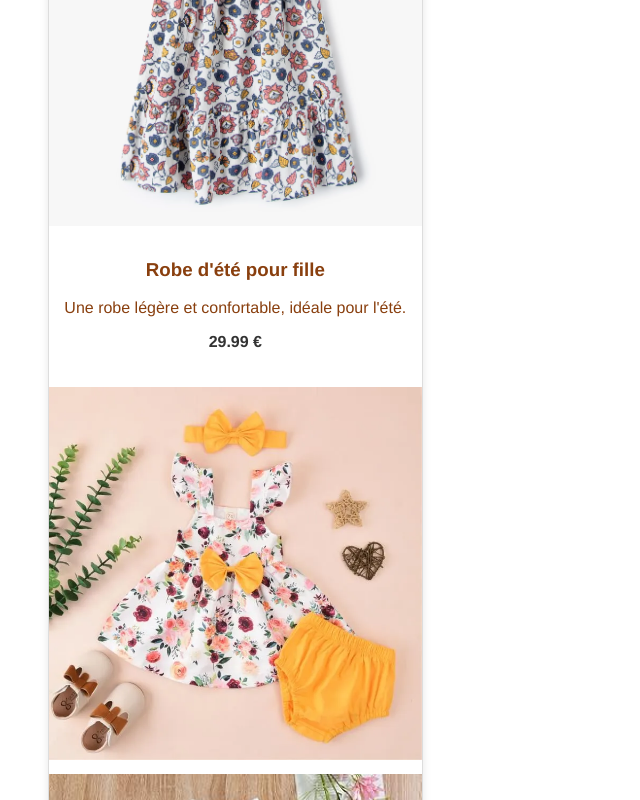
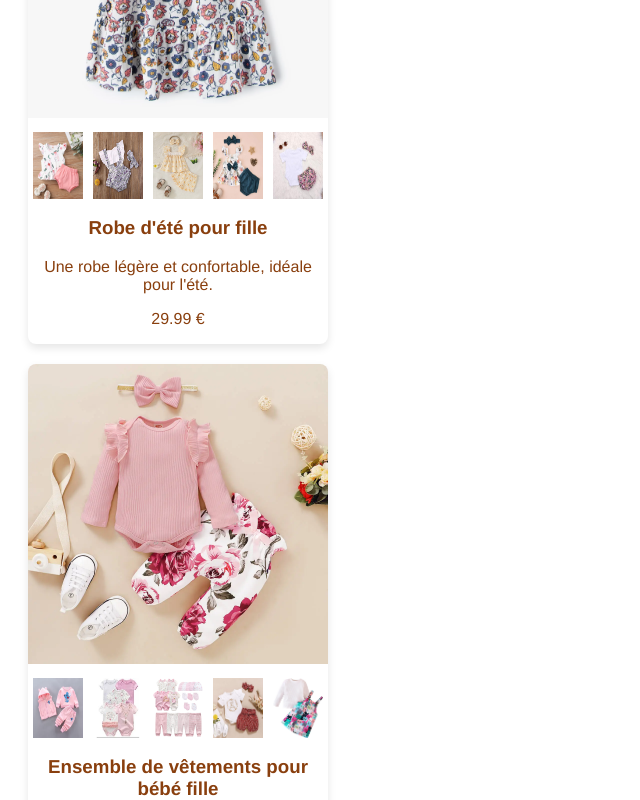
Before and after one commit to AlbaMate/Mini-Boutique, a Vue app: page /VetementsFille in a window 1280 px wide. Shown: the part 1580-2380 px from the top of the page, without its empty margins (0-640 px from the left). Built offline with nearby package versions, Linux system fonts and the light colour scheme.

Commit message:
css-affichageVetementGarçon

```diff
--- a/src/components/VetementsFille.vue
+++ b/src/components/VetementsFille.vue
@@ -3,27 +3,37 @@
   <h1>Vêtements de Fille</h1>
   <div class="clothes-grid">
     <transition-group name="fade" tag="div">
-        <!-- Utilisation de v-for pour boucler sur chaque élément de vêtements -->
+      <!-- Boucle sur chaque élément de vêtements -->
       <div v-for="item in clothes" :key="item.id" class="clothes-card">
-          <!-- Affichage de l'image principale de chaque article -->
-          <img :src="item.image" :alt="item.name" class="clothes-image" />
+        <!-- image principale -->
+        <div class="main-image-container">
+          <img :src="currentImage(item)" :alt="item.name" class="clothes-image" />
+        </div>
+
+        <!--  images supplémentaires -->
+        <div class="additional-images">
+          <img
+            v-for="(img, index) in item.additionalImages"
+            :key="index"
+            :src="img"
+            :alt="item.name"
+            class="additional-image"
+            @click="updateImage(item, img)"
+          />
+        </div>
 
         <div class="clothes-info">
-            <!-- Affichage des informations de chaque article -->
           <h3>{{ item.name }}</h3>
           <p>{{ item.description }}</p>
           <p class="price">{{ item.price }} €</p>
-          </div>
-
-          <!-- Affichage des images supplémentaires de chaque article -->
-          <div class="additional-images">
-            <img v-for="(img, index) in item.additionalImages" :key="index" :src="img" :alt="item.name" />
         </div>
       </div>
     </transition-group>
   </div>
 </div>
+
 </template>
+
 
 <script>
 export default {
@@ -67,8 +77,8 @@ export default {
             "CatalogueFille/comni8.jpg",
           ],
         },
-        // Ajoute d'autres articles de vêtements ici
-        {id: 3,
+        {
+          id: 3,
           name: "Vêtements d'anniversaire pour fille",
           description: "Une tenue festive et élégante pour célébrer les anniversaires",
           price: 19.99,
@@ -79,44 +89,132 @@ export default {
             "CatalogueFille/robe3.avif",
             "CatalogueFille/robe4.avif",
             "CatalogueFille/robe5.jpg",
-
           ],
         },
       ],
     };
   },
+  methods: {
+    updateImage(item, newImage) {
+      item.image = newImage;
+    },
+    currentImage(item) {
+      return item.image;
+    },
+  },
 };
+
 
 </script>
 
 <style scoped>
 .catalogue {
-  padding: 20px; /* Espace autour du contenu */
+  padding: 20px;
 }
 
 .clothes-grid {
-  display: grid;
-  grid-template-columns: repeat(auto-fill, minmax(300px, 1fr)); /* Augmentez la taille minimale des cartes */
-  gap: 30px; /* Augmente l'espace entre les cartes */
-  padding: 20px; /* Padding autour de la grille pour séparer des bords */
+  display: flex;
+  flex-wrap: wrap; /* Permet aux cartes de se repositionner si l'espace est insuffisant */
+  gap: 20px; /* Ajoute de l'espace entre les cartes */
+  justify-content: space-between; /* Distribue les cartes horizontalement */
 }
 
 .clothes-card {
-  border: 1px solid #ddd;
-  border-radius: 8px;
-  overflow: hidden;
-  box-shadow: 0 4px 8px rgba(0, 0, 0, 0.1);
-  background-color: #fff;
-  transition: transform 0.3s;
+  flex: 1 1 calc(30% - 20px); /* Chaque carte prend environ 30% de la largeur du conteneur */
+  max-width: 300px; /* Largeur maximale pour chaque carte */
+  box-shadow: 0 4px 8px rgba(0, 0, 0, 0.1); /* Ombre portée pour chaque carte */
+  border-radius: 8px; /* Coins arrondis */
+  overflow: hidden; /* Cache les débordements */
+  background-color: #fff; /* Couleur de fond blanche */
+  transition: transform 0.3s ease; /* Transition pour l'effet de survol */
+  margin-bottom: 20px; /* Ajoute de l'espace en bas pour éviter que les cartes soient collées verticalement */
 }
 
 .clothes-card:hover {
-  transform: scale(1.05); /* Effet d'agrandissement au survol */
+  transform: scale(1.05); /* Agrandissement léger au survol */
 }
 
 .clothes-image {
   width: 100%;
   height: auto;
+}
+
+.additional-images {
+  display: flex;
+  justify-content: center; /* Centre les images supplémentaires */
+  gap: 10px;
+  margin-top: 10px;
+}
+
+.additional-image {
+  width: 50px;
+  height: auto;
+  cursor: pointer;
+  transition: transform 0.3s ease;
+}
+
+.additional-image:hover {
+  transform: scale(1.1);
+}
+</style>
+
+<!-- <style scoped>
+.catalogue {
+  padding: 20px;
+}
+
+.clothes-grid {
+  display: flex;
+  flex-wrap: wrap; /* Permet aux cartes de passer à la ligne suivante si nécessaire */
+  gap: 0px; /* Espace entre les cartes */
+  justify-content: flex-start; /* Aligne les cartes à gauche */
+}
+
+.clothes-card {
+  border: 1px solid #ccc;
+  border-radius: 8px;
+  overflow: hidden;
+  width: 300px; /* Ajuste la largeur des cartes selon tes besoins */
+  display: flex;
+  flex-direction: column; /* Les éléments dans chaque carte s'affichent en colonne */
+  gap: 10px; /* Espace entre les éléments internes */
+}
+
+.main-image-container {
+  position: relative;
+  width: 100%;
+  height: 200px; /* Ajuste la hauteur pour la taille désirée */
+  overflow: hidden;
+  display: flex;
+  justify-content: center; /* Centre l'image principale horizontalement */
+  align-items: center; /* Centre l'image principale verticalement */
+}
+
+.clothes-image {
+  width: auto;
+  height: 100%; /* Ajuste la hauteur à 100% du conteneur */
+  object-fit: cover; /* Assure que l'image remplit le conteneur sans déformation */
+  transition: transform 0.3s ease; /* Transition dynamique */
+}
+
+.additional-images {
+  display: flex;
+  flex-direction: row; /* Affichage horizontal des images supplémentaires */
+  gap: 20px; /* Espace entre les icônes */
+  padding: 10px;
+  overflow-x: auto; /* Permet le défilement horizontal si les images débordent */
+}
+
+.additional-image {
+  width: 80px; /* Taille des icônes, ajustable selon tes besoins */
+  height: 80px;
+  object-fit: cover;
+  cursor: pointer;
+  transition: transform 0.3s ease; /* Transition dynamique */
+}
+
+.additional-image:hover {
+  transform: scale(1.1); /* Légère augmentation de la taille au survol */
 }
 
 .clothes-info {
@@ -125,13 +223,14 @@ export default {
 
 .price {
   font-weight: bold;
-  color: #333;
+  color: #e74c3c;
 }
 
-.additional-images img {
-  width: 100%;
-  height: auto;
-  margin-top: 10px;
+/* Transitions pour les images */
+.fade-enter-active, .fade-leave-active {
+  transition: opacity 0.5s;
 }
-
-</style>
+.fade-enter, .fade-leave-to /* .fade-leave-active dans <2.1.8 */ {
+  opacity: 0;
+}
+</style> -->
--- a/src/components/VetementsGarcon.vue
+++ b/src/components/VetementsGarcon.vue
@@ -1,28 +1,241 @@
 <template>
-    <div>
-      <h1>Vêtements de Garçon</h1>
-      <img alt="Vue vêtement" src="CatalogueFille/1712455084b7ed208c8a36a007cbaa25870b489dd7_thumbnail_720x.jpg">
+  <div class="catalogue">
+  <h1>Vêtements de Garçon</h1>
+  <div class="clothes-grid">
+    <transition-group name="fade" tag="div">
+      <!-- Boucle sur chaque élément de vêtements -->
+      <div v-for="item in clothes" :key="item.id" class="clothes-card">
+        <!-- image principale -->
+        <div class="main-image-container">
+          <img :src="currentImage(item)" :alt="item.name" class="clothes-image" />
+        </div>
 
-      <img alt="Vue vêtement" src="CatalogueFille/2022-Baby-Girls-Outfits-2-Pieces-Sets-Custom-Baby-Clothes-Girl-Summer-Dress.webp">
+        <!--  images supplémentaires -->
+        <div class="additional-images">
+          <img
+            v-for="(img, index) in item.additionalImages"
+            :key="index"
+            :src="img"
+            :alt="item.name"
+            class="additional-image"
+            @click="updateImage(item, img)"
+          />
+        </div>
 
-      <img alt="Vue vêtement" src="CatalogueFille/51fzqwMzq7L._AC_SY350_.jpg">
+        <div class="clothes-info">
+          <h3>{{ item.name }}</h3>
+          <p>{{ item.description }}</p>
+          <p class="price">{{ item.price }} €</p>
+        </div>
+      </div>
+    </transition-group>
+  </div>
+</div>
 
-      <img alt="Vue vêtement" src="CatalogueFille/71iNXiDTuQL._AC_UY1000_.jpg">
+</template>
 
-      <img alt="Vue vêtement" src="CatalogueFille/81+WiZjpYwL._AC_UF350,350_QL80_.jpg">
 
-      <img alt="Vue vêtement" src="CatalogueFille/81ZgZY6ZIIL._AC_UF1000,1000_QL80_.jpg">
+<script>
+export default {
+  name: "VetementsGarçon",
+  data() {
+    return {
+      clothes: [
+        {
+          id: 1,
+       name: "Vêtement d'été pour garçon",
+description: "Un ensemble décontracté et confortable, parfait pour les journées chaudes.",
+          price: 29.99,
+          image: "CatalogueGarçon/été1.jpg",
+          additionalImages: [
+      "CatalogueGarçon/été1.jpg",
+      "CatalogueGarçon/été2.jpg",
+      "CatalogueGarçon/été3.webp",
+      "CatalogueGarçon/été4.jpg",
+      "CatalogueGarçon/été5.jpg",
+      "CatalogueGarçon/été6.jpg",
+      "CatalogueGarçon/été7.webp",
+      "CatalogueGarçon/été8.avif",
+      "CatalogueGarçon/été9.webp",
+      "CatalogueGarçon/été10.jpg",
+      "CatalogueGarçon/été11.webp",
+      "CatalogueGarçon/été12.webp",
 
-      <img alt="Vue vêtement" src="CatalogueFille/ensemble-de-vetement-tenue-haut-nouveau-ne-bebe-fi.webp">
-    </div>
-  </template>
+          ],
+        },
+        {
+          id: 2,
+          name: "Ensemble de vêtements pour garçon",
+          description: "Un ensemble adorable pour les nouveau-nés.",
+          price: 19.99,
+          image: "CatalogueGarçon/combi1.jpeg",
+          additionalImages: [
+            "CatalogueGarçon/combi2.jpg",
+            "CatalogueGarçon/combi3.webp",
+            "CatalogueGarçon/combi4.webp",
+            "CatalogueGarçon/combi5.webp",
+            "CatalogueGarçon/combi6.webp",
+            "CatalogueGarçon/combi7.webp",
+            "CatalogueGarçon/comni8.jpg",
+            "CatalogueGarçon/combi9.jpeg",
+            "CatalogueGarçon/combi10.webp",
+          ],
+        },
+        {
+          id: 3,
+          name: "Vêtements d'anniversaire pour garçon",
+          description: "Une tenue festive et élégante pour célébrer les anniversaires",
+          price: 19.99,
+          image: "CatalogueGarçon/anniv1.jpg",
+          additionalImages: [
+            "CatalogueGarçon/anniv2.webp",
+            "CatalogueGarçon/anniv3.webp",
+            "CatalogueGarçon/anniv4.avif",
+            "CatalogueGarçon/anniv5.avif",
 
-  <script>
-  export default {
-    name: 'VetementsGarçon',
-  };
-  </script>
 
-  <style scoped>
-  /* Styles spécifiques pour vêtements de garçon */
-  </style>
+          ],
+        },
+      ],
+    };
+  },
+  methods: {
+    updateImage(item, newImage) {
+      item.image = newImage;
+    },
+    currentImage(item) {
+      return item.image;
+    },
+  },
+};
+
+
+</script>
+
+<style scoped>
+.catalogue {
+  padding: 20px;
+}
+
+.clothes-grid {
+  display: flex;
+  flex-wrap: wrap; /* Permet aux cartes de se repositionner si l'espace est insuffisant */
+  gap: 20px; /* Ajoute de l'espace entre les cartes */
+  justify-content: space-between; /* Distribue les cartes horizontalement */
+}
+
+.clothes-card {
+  flex: 1 1 calc(30% - 20px); /* Chaque carte prend environ 30% de la largeur du conteneur */
+  max-width: 300px; /* Largeur maximale pour chaque carte */
+  box-shadow: 0 4px 8px rgba(0, 0, 0, 0.1); /* Ombre portée pour chaque carte */
+  border-radius: 8px; /* Coins arrondis */
+  overflow: hidden; /* Cache les débordements */
+  background-color: #fff; /* Couleur de fond blanche */
+  transition: transform 0.3s ease; /* Transition pour l'effet de survol */
+  margin-bottom: 20px; /* Ajoute de l'espace en bas pour éviter que les cartes soient collées verticalement */
+}
+
+.clothes-card:hover {
+  transform: scale(1.05); /* Agrandissement léger au survol */
+}
+
+.clothes-image {
+  width: 100%;
+  height: auto;
+}
+
+.additional-images {
+  display: flex;
+  justify-content: center; /* Centre les images supplémentaires */
+  gap: 10px;
+  margin-top: 10px;
+}
+
+.additional-image {
+  width: 50px;
+  height: auto;
+  cursor: pointer;
+  transition: transform 0.3s ease;
+}
+
+.additional-image:hover {
+  transform: scale(1.1);
+}
+</style>
+
+<!-- <style scoped>
+.catalogue {
+  padding: 20px;
+}
+
+.clothes-grid {
+  display: flex;
+  flex-wrap: wrap; /* Permet aux cartes de passer à la ligne suivante si nécessaire */
+  gap: 0px; /* Espace entre les cartes */
+  justify-content: flex-start; /* Aligne les cartes à gauche */
+}
+
+.clothes-card {
+  border: 1px solid #ccc;
+  border-radius: 8px;
+  overflow: hidden;
+  width: 300px; /* Ajuste la largeur des cartes selon tes besoins */
+  display: flex;
+  flex-direction: column; /* Les éléments dans chaque carte s'affichent en colonne */
+  gap: 10px; /* Espace entre les éléments internes */
+}
+
+.main-image-container {
+  position: relative;
+  width: 100%;
+  height: 200px; /* Ajuste la hauteur pour la taille désirée */
+  overflow: hidden;
+  display: flex;
+  justify-content: center; /* Centre l'image principale horizontalement */
+  align-items: center; /* Centre l'image principale verticalement */
+}
+
+.clothes-image {
+  width: auto;
+  height: 100%; /* Ajuste la hauteur à 100% du conteneur */
+  object-fit: cover; /* Assure que l'image remplit le conteneur sans déformation */
+  transition: transform 0.3s ease; /* Transition dynamique */
+}
+
+.additional-images {
+  display: flex;
+  flex-direction: row; /* Affichage horizontal des images supplémentaires */
+  gap: 20px; /* Espace entre les icônes */
+  padding: 10px;
+  overflow-x: auto; /* Permet le défilement horizontal si les images débordent */
+}
+
+.additional-image {
+  width: 80px; /* Taille des icônes, ajustable selon tes besoins */
+  height: 80px;
+  object-fit: cover;
+  cursor: pointer;
+  transition: transform 0.3s ease; /* Transition dynamique */
+}
+
+.additional-image:hover {
+  transform: scale(1.1); /* Légère augmentation de la taille au survol */
+}
+
+.clothes-info {
+  padding: 10px;
+}
+
+.price {
+  font-weight: bold;
+  color: #e74c3c;
+}
+
+/* Transitions pour les images */
+.fade-enter-active, .fade-leave-active {
+  transition: opacity 0.5s;
+}
+.fade-enter, .fade-leave-to /* .fade-leave-active dans <2.1.8 */ {
+  opacity: 0;
+}
+</style> -->
```
Lines whose indentation alone changed are shown as unchanged.
